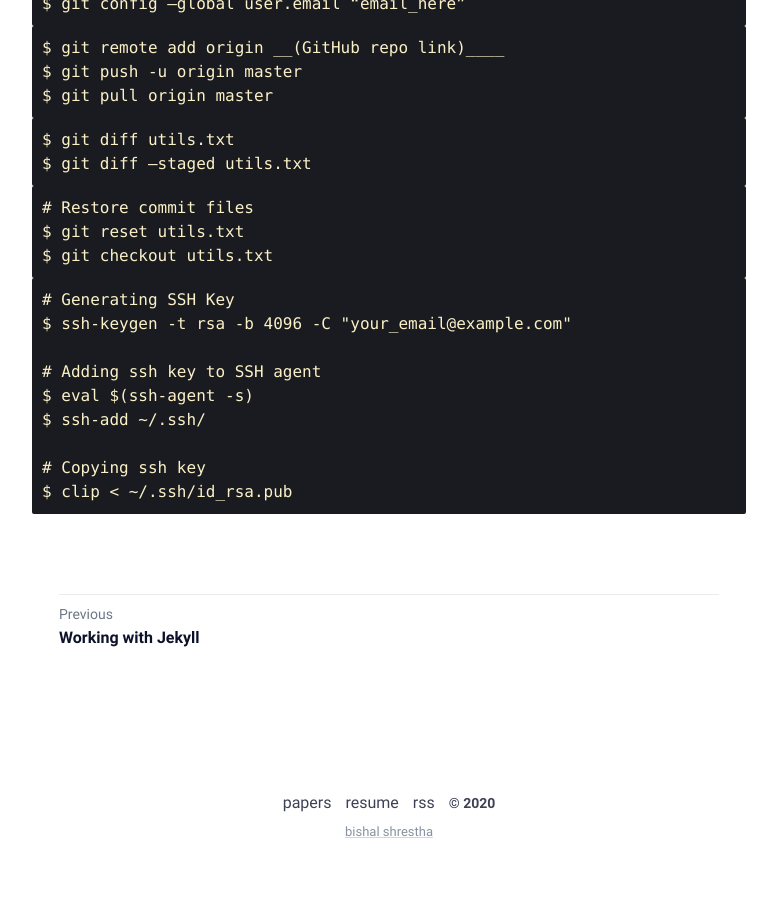
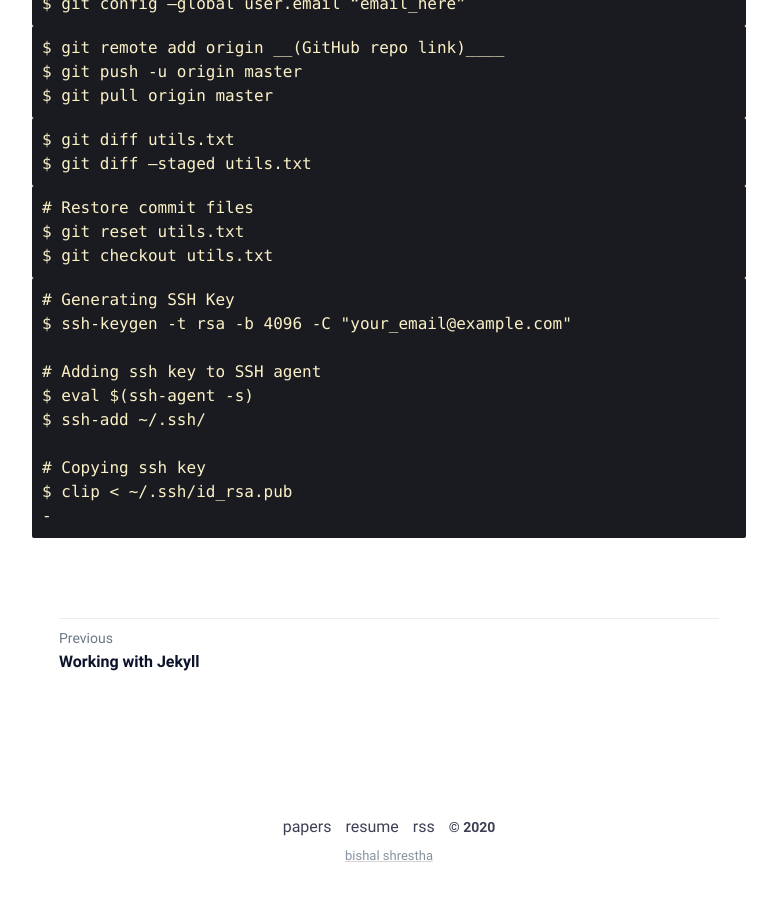
Before and after one commit to OfficialBishal/OfficialBishal.github.io, a Jekyll site: the page built from _posts/Complete Git Commands/2020-06-16-complete-github-commands.md, in a window 1280 px wide and 900 px high, scrolled down 1112 px. Shown: the whole window, without its empty margins (251-1028 px from the left). Built offline with Jekyll 4.4.1, drawn with Linux system fonts in a browser that asks for light colours; comment, search, counter and statistics services are not loaded; before the commit the page ends 1988 px from its top, so only the background shows below that.

Commit message:
minor tweaks

````diff
--- a/_includes/pagination.html
+++ b/_includes/pagination.html
@@ -1,5 +1,5 @@
 <!-- NOTE: unused file, but u can use if necessary -->
-<!-- <div class="pagination">
+ <div class="pagination">
   {% if paginator.previous_page %}
   <a
     class="page-previous"
@@ -18,4 +18,4 @@
     <span aria-hidden="true">→</span>
   </a>
   {% endif %}
-</div> -->
+</div>
--- a/_posts/Complete Git Commands/2020-06-16-complete-github-commands.md
+++ b/_posts/Complete Git Commands/2020-06-16-complete-github-commands.md
@@ -69,4 +69,5 @@ $ ssh-add ~/.ssh/
 
 # Copying ssh key
 $ clip < ~/.ssh/id_rsa.pub
+-
 ```
````
